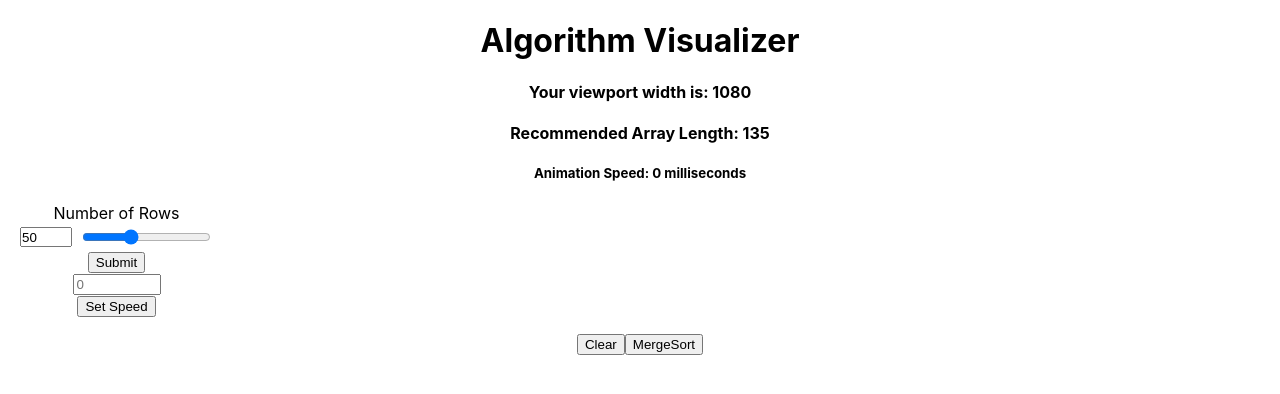
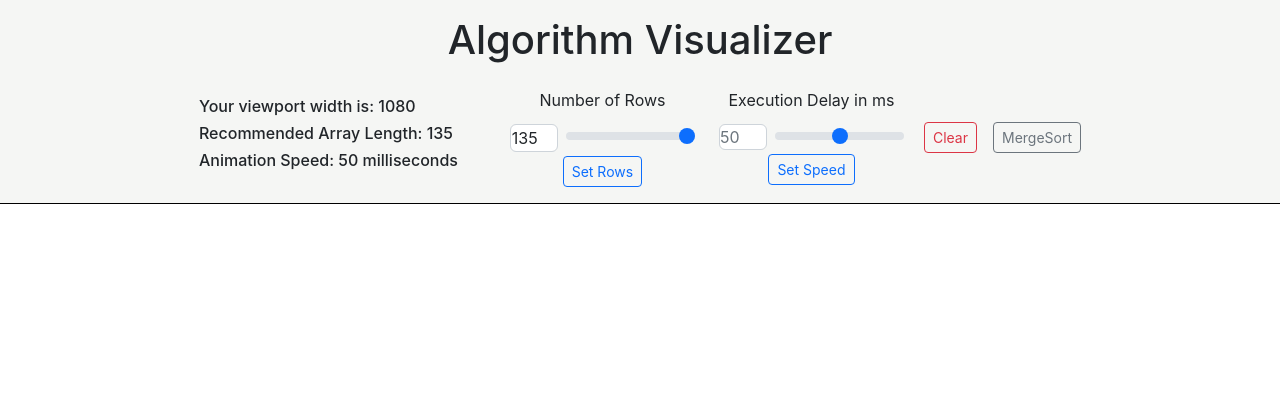
Before and after one commit to Tasups/algo-viz, a React (Create React App) app: page / in a window 1280 px wide. Shown: the top 394 px of the page. Built offline with nearby package versions, Linux system fonts and the light colour scheme; the HTML template or start-up script is replaced by a standard one.

Commit message:
styling finished, now to other algorithms

```diff
--- a/package.json
+++ b/package.json
@@ -6,7 +6,9 @@
     "@testing-library/jest-dom": "^5.16.5",
     "@testing-library/react": "^13.4.0",
     "@testing-library/user-event": "^13.5.0",
+    "bootstrap": "^5.2.3",
     "react": "^18.2.0",
+    "react-bootstrap": "^2.7.2",
     "react-dom": "^18.2.0",
     "react-scripts": "5.0.1",
     "web-vitals": "^2.1.4"
--- a/src/App.css
+++ b/src/App.css
@@ -1,17 +1,61 @@
+body {
+  margin: 0;
+  padding: 0;
+}
+
 .App {
   text-align: center;
 }
 
+.header {
+  background-color: #F5F6F4;
+  margin: 0;
+  border-bottom: 1px solid black;
+}
+
+.title {
+  padding: 1rem 0 0 0;
+}
+
+.algo__controls {
+  display: flex;
+  justify-content: center;
+  align-items: center;
+}
+
+.recommendations {
+  text-align: left;
+  display: flex;
+  flex-direction: column;
+  margin-right: 2rem;
+}
+
 .number__form {
   display: flex;
-  flex-direction: row;
   margin: 1rem;
-  width: 100%;
+}
+
+.number__form-container-rows {
+  margin-right: 1rem;
 }
 
 .number__form-rows {
   display: flex;
   margin: 0.25rem;
+}
+
+.number__form-speed {
+  display: flex;
+  margin: 0.25rem;
+}
+
+.algo__options {
+  max-height: 2.5rem;
+  margin-left: 1rem;
+}
+
+.clear__button {
+  max-height: 2.5rem;
 }
 
 .array__container {
--- a/src/App.js
+++ b/src/App.js
@@ -5,11 +5,16 @@ import {mergeSortAnimations} from './algorithms/mergeAlgo';
 import './App.css';
 
 
+let windowWidth = window.innerWidth - 200
+let windowHeight = window.innerHeight - 300
+let recommendedArrayLength = Math.floor(windowWidth / 8)
+
+
 function App() {
   const [array, setArray] = useState([])
-  const [numValue, setNumValue] = useState(50)
+  const [numValue, setNumValue] = useState(recommendedArrayLength)
   const [speedValue, setSpeedValue] = useState("")
-  const [speed, setSpeed] = useState(0)
+  const [speed, setSpeed] = useState(50)
 
   const mergeSort = () => {
     const animations = mergeSortAnimations(array);
@@ -36,19 +41,12 @@ function App() {
   }
 
   let dataArray = []
-  let windowWidth = window.innerWidth - 200
-  let windowHeight = window.innerHeight - 300
-  let recommendedArrayLength = Math.floor(windowWidth / 8)
 
   const changeData = (num) => {
     for(let i = 0; i < num; i++){
       dataArray.push(Math.floor(Math.random() * windowHeight + 10))
     }
     setArray(dataArray)
-  }
-
-  const handleSpeedChange = (e) => {
-    setSpeedValue(e.target.value)
   }
 
   const handleArrSubmit = () => {
@@ -66,21 +64,25 @@ function App() {
 
   return (
     <div className="App">
-      <h1>Algorithm Visualizer</h1>
-      <h4>Your viewport width is: {windowWidth}</h4>
-      <h4>Recommended Array Length: {recommendedArrayLength}</h4>
-      <h5>Animation Speed: {speed} milliseconds</h5>
+      <div className="header">
+      <h1 className="title">Algorithm Visualizer</h1>
 
-      <div className="number__form">
+      <div className="algo__controls">
 
-      <Form>
-        <div>
+      <div className="recommendations">
+        <h6>Your viewport width is: {windowWidth}</h6>
+        <h6>Recommended Array Length: {recommendedArrayLength}</h6>
+        <h6>Animation Speed: {speed} milliseconds</h6>
+      </div>
+
+      <Form className="number__form" >
+        <div className="number__form-container-rows">
           <Form.Label>Number of Rows</Form.Label>
           <Form.Group className="number__form-rows">
             <Form.Control
               name="rowNum"
               value={numValue}
-              style={{width: "3rem", padding: "0", marginRight: "0.5rem"}}
+              style={{width: "3rem", padding: "0.05rem", marginRight: "0.5rem"}}
               placeholder={recommendedArrayLength}
               onChange={(e) => setNumValue(e.target.value)}
               label='Number input'
@@ -92,33 +94,40 @@ function App() {
               min={2}
               max={recommendedArrayLength}
               onChange={(e) => setNumValue(e.target.value)}
-              tooltipplacement="top"
-              tooltip="on"
             />
           </Form.Group>
-          <Button size="sm" onClick={handleArrSubmit}>Submit</Button>
+          <Button size="sm" variant="outline-primary" onClick={handleArrSubmit}>Set Rows</Button>
         </div>
 
-        <div>
-          <Form.Group>
+        <div className="number__form-container-speed">
+          <Form.Label>Execution Delay in ms</Form.Label>
+          <Form.Group className="number__form-speed">
             <Form.Control
               name="speed"
               value={speedValue}
-              style={{width: "5rem"}}
+              style={{width: "3rem", padding: "0", marginRight: "0.5rem"}}
               placeholder={speed}
-              onChange={handleSpeedChange}
+              onChange={(e) => setSpeedValue(e.target.value)}
               label='Number input'
               id='typeNumber'
               type='number'
             />
+            <Form.Range
+              value={speedValue}
+              min={1}
+              max={100}
+              onChange={(e) => setSpeedValue(e.target.value)}
+            />
           </Form.Group>
-          <Button onClick={handleSpeedSubmit}>Set Speed</Button>
+          <Button size="sm" variant="outline-primary" onClick={handleSpeedSubmit}>Set Speed</Button>
         </div>
       </Form>
 
+      <Button size="sm" variant="outline-danger"className="clear__button" onClick={handleClear}>Clear</Button>
+      <Button size="sm" variant="outline-secondary" className="algo__options" onClick={() => mergeSort()}>MergeSort</Button>
+
       </div>
-       <Button onClick={handleClear}>Clear</Button>
-      <Button onClick={() => mergeSort()}>MergeSort</Button>
+      </div>
 
       <div className="array__container" style={{width: `${windowWidth}px`}}>
         {
@@ -131,7 +140,6 @@ function App() {
           ))
         }
       </div>
-
     </div>
   );
 }
```
Also changed, not shown: 1 other file (tests, documents, lock files or other folders).
